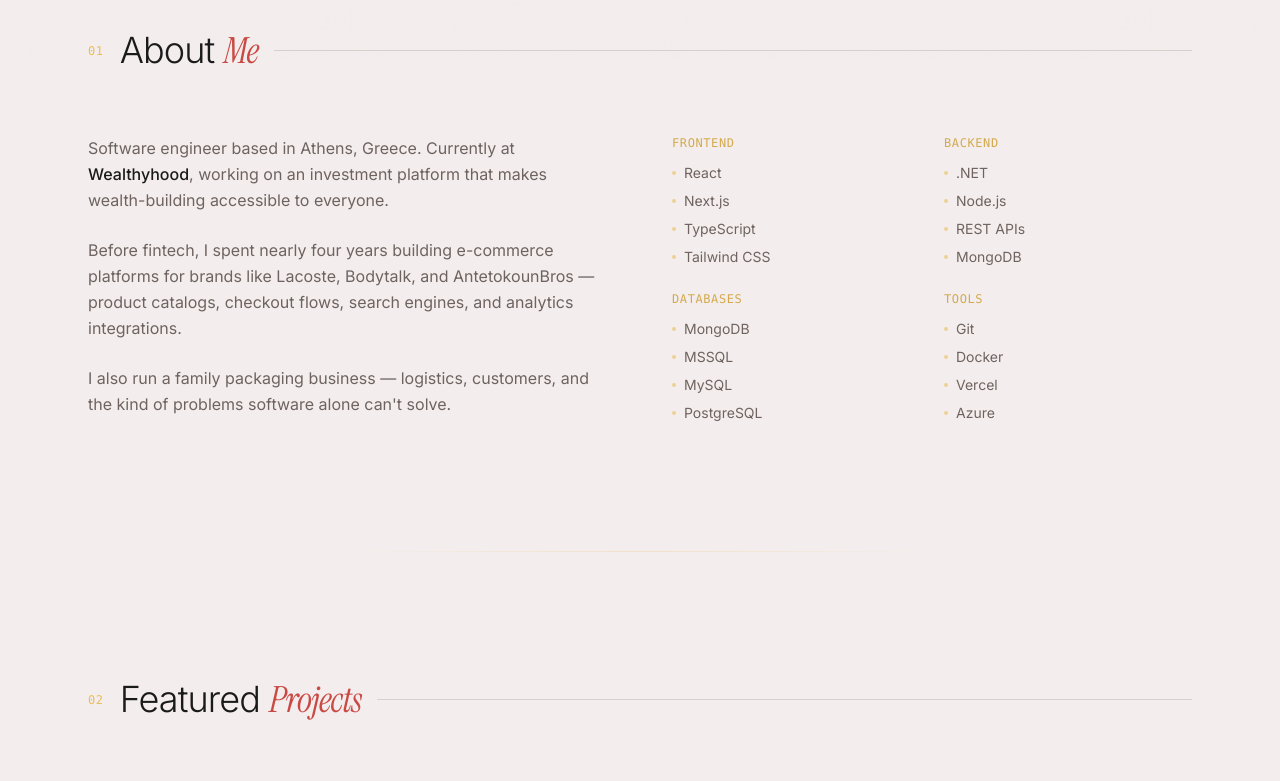
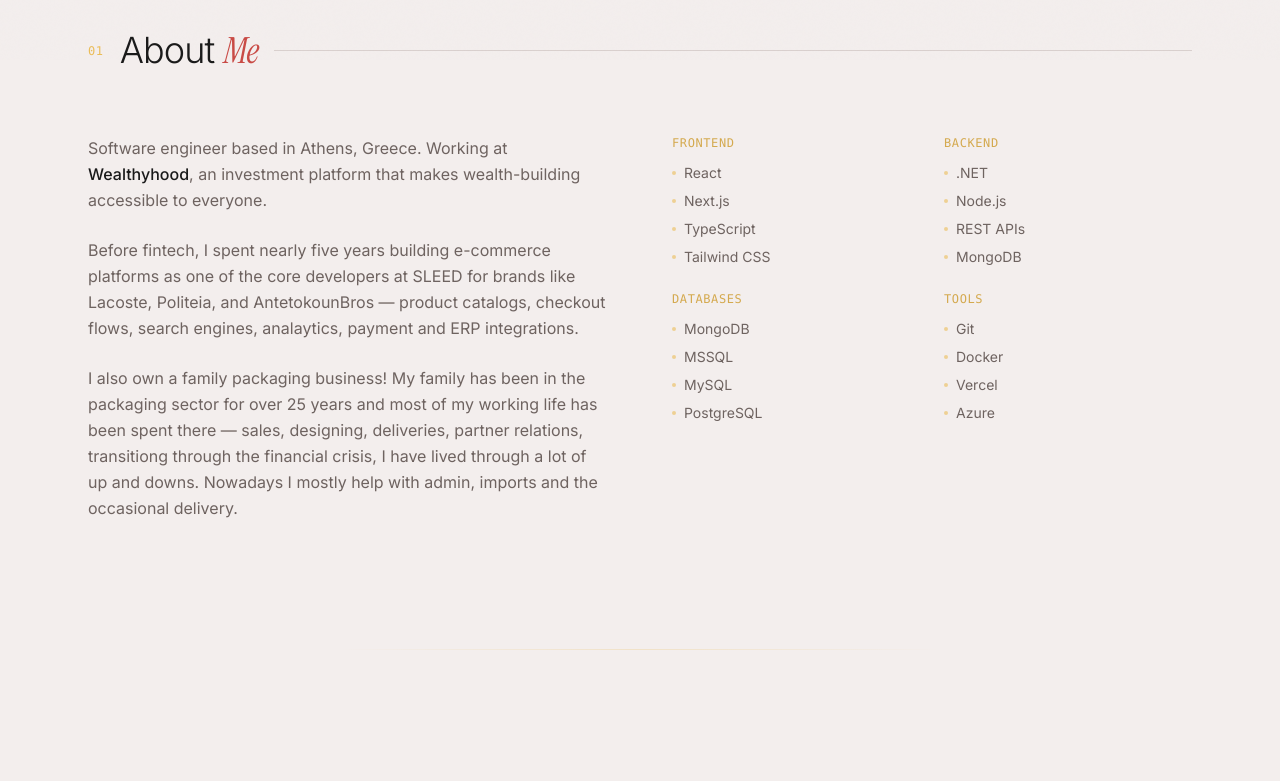
Before and after one commit to Christopgr/chrisfolio, a Next.js app: page / in a window 1280 px wide. Shown: the part 740-1521 px from the top of the page. Built offline with nearby package versions, Linux system fonts and the light colour scheme.

Commit message:
Make about more personal

```diff
--- a/components/About.tsx
+++ b/components/About.tsx
@@ -29,20 +29,24 @@ export default function About() {
           <AnimatedSection delay={0.1}>
             <div className="space-y-6 text-subtle leading-relaxed">
               <p>
-                Software engineer based in Athens, Greece. Currently at{" "}
+                Software engineer based in Athens, Greece. Working at{" "}
                 <span className="text-text font-medium">Wealthyhood</span>,
-                working on an investment platform that makes wealth-building
-                accessible to everyone.
+                an investment platform that makes wealth-building accessible
+                to everyone.
               </p>
               <p>
-                Before fintech, I spent nearly four years building e-commerce
-                platforms for brands like Lacoste, Bodytalk, and AntetokounBros —
-                product catalogs, checkout flows, search engines, and analytics
-                integrations.
+                Before fintech, I spent nearly five years building e-commerce
+                platforms as one of the core developers at SLEED for brands
+                like Lacoste, Politeia, and AntetokounBros — product catalogs,
+                checkout flows, search engines, analaytics, payment and ERP integrations.
               </p>
               <p>
-                I also run a family packaging business — logistics, customers,
-                and the kind of problems software alone can&apos;t solve.
+                I also own a family packaging business! My family has been in
+                the packaging sector for over 25 years and most of my working
+                life has been spent there — sales, designing, deliveries, partner relations,
+                transitiong through the financial crisis, I have lived
+                through a lot of up and downs. Nowadays I mostly help with admin,
+                imports and the occasional delivery.
               </p>
             </div>
           </AnimatedSection>
--- a/components/Contact.tsx
+++ b/components/Contact.tsx
@@ -45,7 +45,7 @@ export default function Contact() {
           <AnimatedSection delay={0.1}>
             <div className="space-y-6">
               <p className="text-subtle leading-relaxed max-w-md">
-                Not actively looking for new projects, but always open to a good
+                I have low availability for new projects, but always open to a good
                 conversation. Feel free to reach out.
               </p>
 
--- a/components/Footer.tsx
+++ b/components/Footer.tsx
@@ -2,7 +2,7 @@ export default function Footer() {
   return (
     <footer className="py-8 border-t border-border">
       <div className="max-w-6xl mx-auto px-6 flex flex-col sm:flex-row items-center justify-between gap-4">
-        <span className="font-logo text-xl text-subtle">CT</span>
+        <span>{"<3"}</span>
         <p className="text-xs text-muted">
           &copy; {new Date().getFullYear()} Chris Topalis. All rights reserved.
         </p>
```
